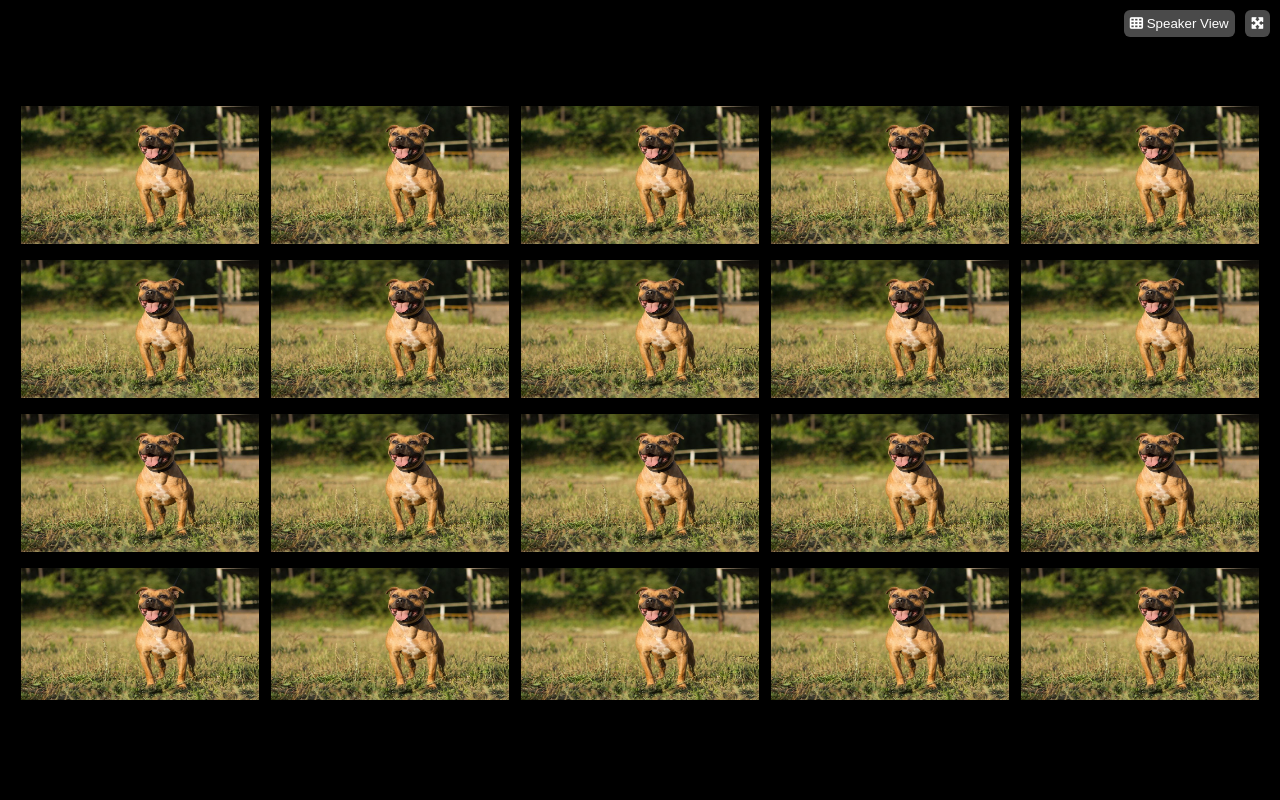
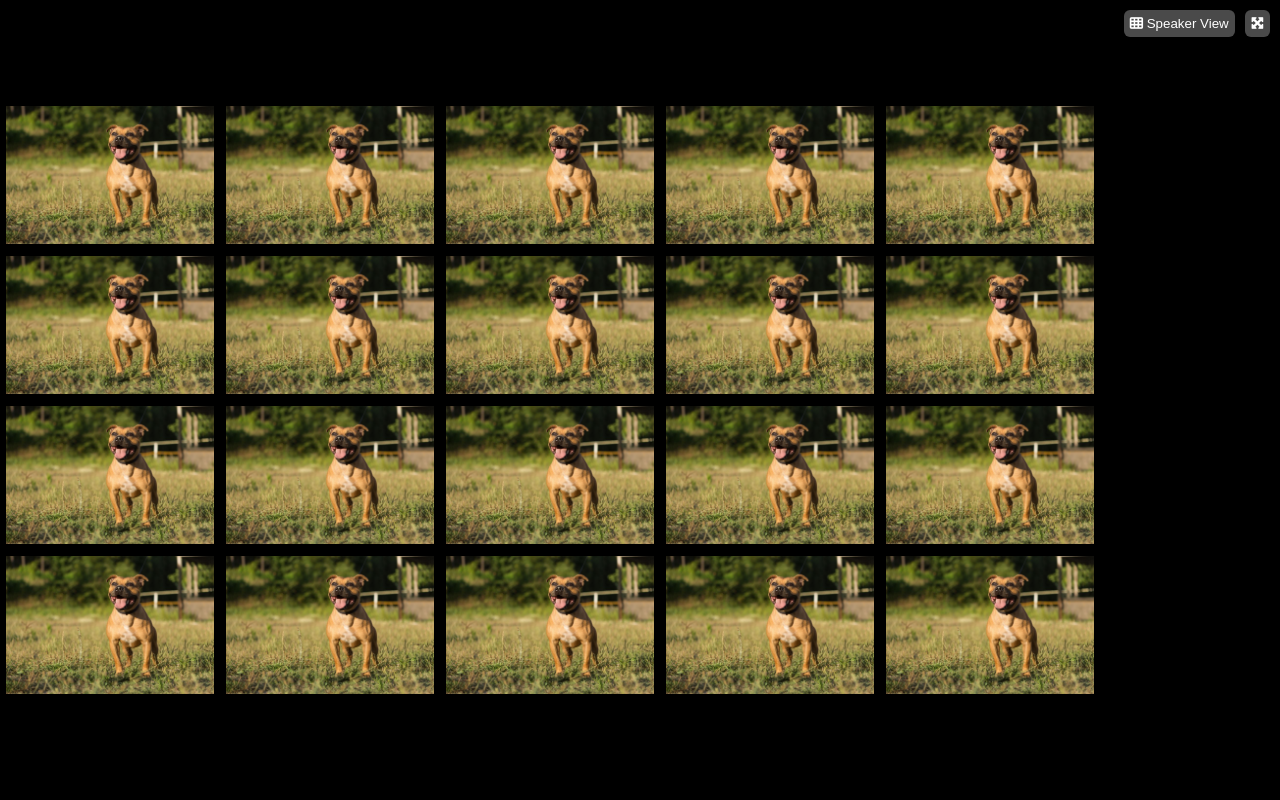
Before and after one commit to MattiaAngelini/html-css-zoom, a plain HTML site: page index.html in a window 1280 px wide. Drawn offline with Linux system fonts and the light colour scheme.

Commit message:
Add: fixed layout

```diff
--- a/index.html
+++ b/index.html
@@ -31,59 +31,53 @@
     <main>
 
         <div class="container">
-            <section class="flex_container">
 
-                <div>
-                    <div><img src="./img/pitbull.jpg" alt="dog"></div>
-                    <div><img src="./img/pitbull.jpg" alt="dog"></div>
-                    <div><img src="./img/pitbull.jpg" alt="dog"></div>
-                    <div><img src="./img/pitbull.jpg" alt="dog"></div>
-                    <div><img src="./img/pitbull.jpg" alt="dog"></div>
+            <section>
 
+                <div class="flex_container">
+                    <div class="gallery"><img src="./img/pitbull.jpg" alt="dog"></div>
+                    <div class="gallery"><img src="./img/pitbull.jpg" alt="dog"></div>
+                    <div class="gallery"><img src="./img/pitbull.jpg" alt="dog"></div>
+                    <div class="gallery"><img src="./img/pitbull.jpg" alt="dog"></div>
+                    <div class="gallery"><img src="./img/pitbull.jpg" alt="dog"></div>
+                    <div class="gallery"><img src="./img/pitbull.jpg" alt="dog"></div>
+                    <div class="gallery"><img src="./img/pitbull.jpg" alt="dog"></div>
+                    <div class="gallery"><img src="./img/pitbull.jpg" alt="dog"></div>
+                    <div class="gallery"><img src="./img/pitbull.jpg" alt="dog"></div>
+                    <div class="gallery"><img src="./img/pitbull.jpg" alt="dog"></div>
+                    <div class="gallery"><img src="./img/pitbull.jpg" alt="dog"></div>
+                    <div class="gallery"><img src="./img/pitbull.jpg" alt="dog"></div>
+                    <div class="gallery"><img src="./img/pitbull.jpg" alt="dog"></div>
+                    <div class="gallery"><img src="./img/pitbull.jpg" alt="dog"></div>
+                    <div class="gallery"><img src="./img/pitbull.jpg" alt="dog"></div>
+                    <div class="gallery"><img src="./img/pitbull.jpg" alt="dog"></div>
+                    <div class="gallery"><img src="./img/pitbull.jpg" alt="dog"></div>
+                    <div class="gallery"><img src="./img/pitbull.jpg" alt="dog"></div>
+                    <div class="gallery"><img src="./img/pitbull.jpg" alt="dog"></div>
+                    <div class="gallery"><img src="./img/pitbull.jpg" alt="dog"></div>
+                    <div class="gallery"><img src="./img/pitbull.jpg" alt="dog"></div>
+                    <div class="gallery"><img src="./img/pitbull.jpg" alt="dog"></div>
+                    <div class="gallery"><img src="./img/pitbull.jpg" alt="dog"></div>
+                    <div class="gallery"><img src="./img/pitbull.jpg" alt="dog"></div>
+                    <div class="gallery"><img src="./img/pitbull.jpg" alt="dog"></div>
+                    <div class="gallery"><img src="./img/pitbull.jpg" alt="dog"></div>
+                    <div class="gallery"><img src="./img/pitbull.jpg" alt="dog"></div>
+                    <div class="gallery"><img src="./img/pitbull.jpg" alt="dog"></div>
+                    <div class="gallery"><img src="./img/pitbull.jpg" alt="dog"></div>
+                    <div class="gallery"><img src="./img/pitbull.jpg" alt="dog"></div>
+                    <div class="gallery"><img src="./img/pitbull.jpg" alt="dog"></div>
+                    <div class="gallery"><img src="./img/pitbull.jpg" alt="dog"></div>
+                    <div class="gallery"><img src="./img/pitbull.jpg" alt="dog"></div>
+                    <div class="gallery"><img src="./img/pitbull.jpg" alt="dog"></div>
+                    <div class="gallery"><img src="./img/pitbull.jpg" alt="dog"></div>
+                    <div class="gallery"><img src="./img/pitbull.jpg" alt="dog"></div>
                 </div>
 
-                <div>
-                    <div><img src="./img/pitbull.jpg" alt="dog"></div>
-                    <div><img src="./img/pitbull.jpg" alt="dog"></div>
-                    <div><img src="./img/pitbull.jpg" alt="dog"></div>
-                    <div><img src="./img/pitbull.jpg" alt="dog"></div>
-                    <div><img src="./img/pitbull.jpg" alt="dog"></div>
-                </div>
 
-                <div>
-                    <div><img src="./img/pitbull.jpg" alt="dog"></div>
-                    <div><img src="./img/pitbull.jpg" alt="dog"></div>
-                    <div><img src="./img/pitbull.jpg" alt="dog"></div>
-                    <div><img src="./img/pitbull.jpg" alt="dog"></div>
-                    <div><img src="./img/pitbull.jpg" alt="dog"></div>
 
-                </div>
+            </section>
 
-                <div>
-                    <div><img src="./img/pitbull.jpg" alt="dog"></div>
-                    <div><img src="./img/pitbull.jpg" alt="dog"></div>
-                    <div><img src="./img/pitbull.jpg" alt="dog"></div>
-                    <div><img src="./img/pitbull.jpg" alt="dog"></div>
-                    <div><img src="./img/pitbull.jpg" alt="dog"></div>
-                </div>
 
-                <div>
-                    <div><img src="./img/pitbull.jpg" alt="dog"></div>
-                    <div><img src="./img/pitbull.jpg" alt="dog"></div>
-                    <div><img src="./img/pitbull.jpg" alt="dog"></div>
-                    <div><img src="./img/pitbull.jpg" alt="dog"></div>
-                    <div><img src="./img/pitbull.jpg" alt="dog"></div>
-                </div>
-
-                  <div>
-                    <div><img src="./img/pitbull.jpg" alt="dog"></div>
-                    <div><img src="./img/pitbull.jpg" alt="dog"></div>
-                    <div><img src="./img/pitbull.jpg" alt="dog"></div>
-                    <div><img src="./img/pitbull.jpg" alt="dog"></div>
-                    <div><img src="./img/pitbull.jpg" alt="dog"></div>
-
-                </div>
-            </section>
 
         </div>
 
--- a/style.css
+++ b/style.css
@@ -22,7 +22,6 @@ header {
 main {
     height: calc(100vh - 200px);
     overflow: auto;
-
 }
 
 footer {
@@ -43,17 +42,20 @@ body {
 }
 
 .flex_container {
-    display: flex;
-    flex-wrap: wrap;
-    justify-content: center;
-
+     display: flex;
+     flex-wrap: wrap;
 }
 
-img {width: 250px;
-     height: 150px;
-     padding: 6px;
+.gallery {
+    width: 220px;
+    height: 150px;
+    padding: 6px;
 }
 
+img{
+    width: 100%;
+    height: 100%;
+}
 
 /*-------------------
      BUTTONS
```
